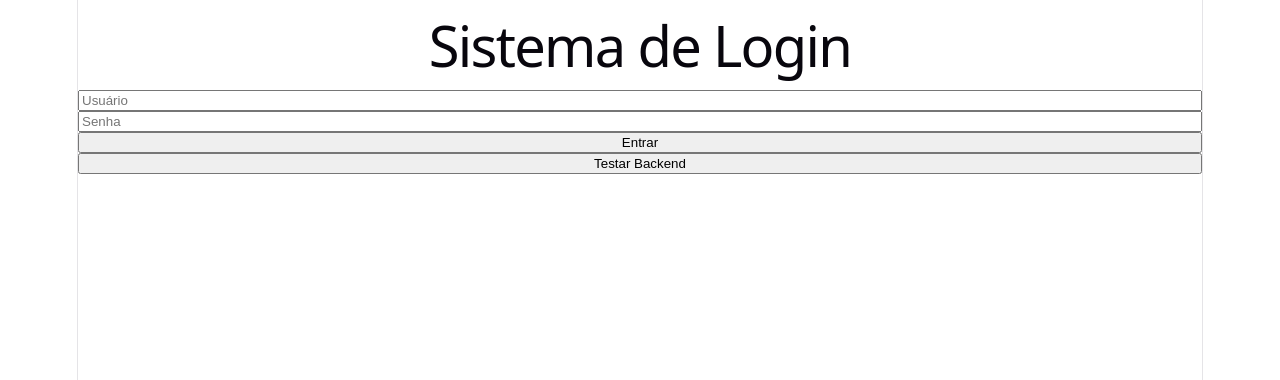
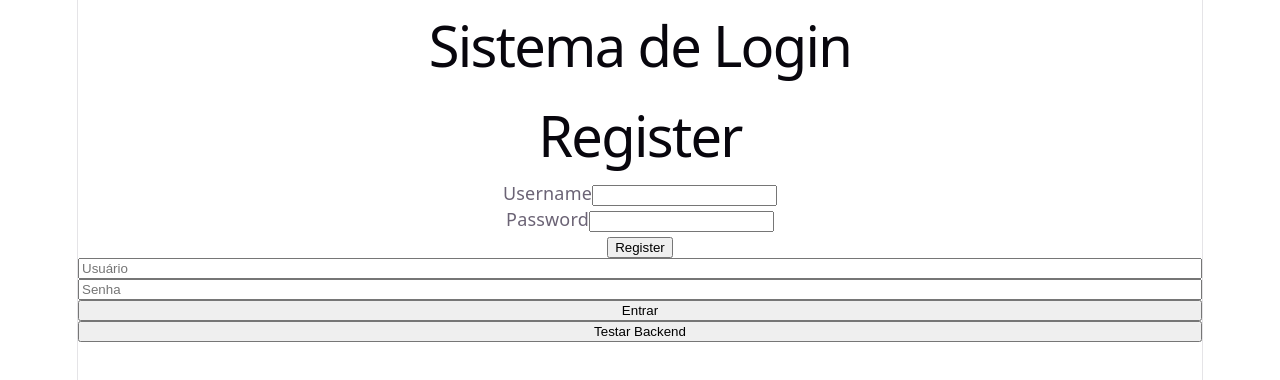
Before and after one commit to Gurosaki-Dev/auth-system, a Vue app: page / in a window 1280 px wide. Shown: the top 380 px of the page. Built offline with nearby package versions, Linux system fonts and the light colour scheme.

Commit message:
feat: import and render Register component in App

```diff
--- a/src/App.vue
+++ b/src/App.vue
@@ -1,6 +1,6 @@
 <script setup>
 import { ref } from 'vue'
-
+import Register from './components/Register.vue'
 
 const user = ref('')
 const password = ref('')
@@ -64,9 +64,10 @@ async function testBackend() {
 
 <template>
   <h1>Sistema de Login</h1>
+  <Register />
   <p :style="{ color: message.includes('successful') ? 'green' : 'red' }">
   {{ message }}
-</p>
+  </p>
   <input v-model="user" type="text" placeholder="Usuário" />
   <input v-model="password" type="password" placeholder="Senha" />
   <button @click="login">Entrar</button>
```
